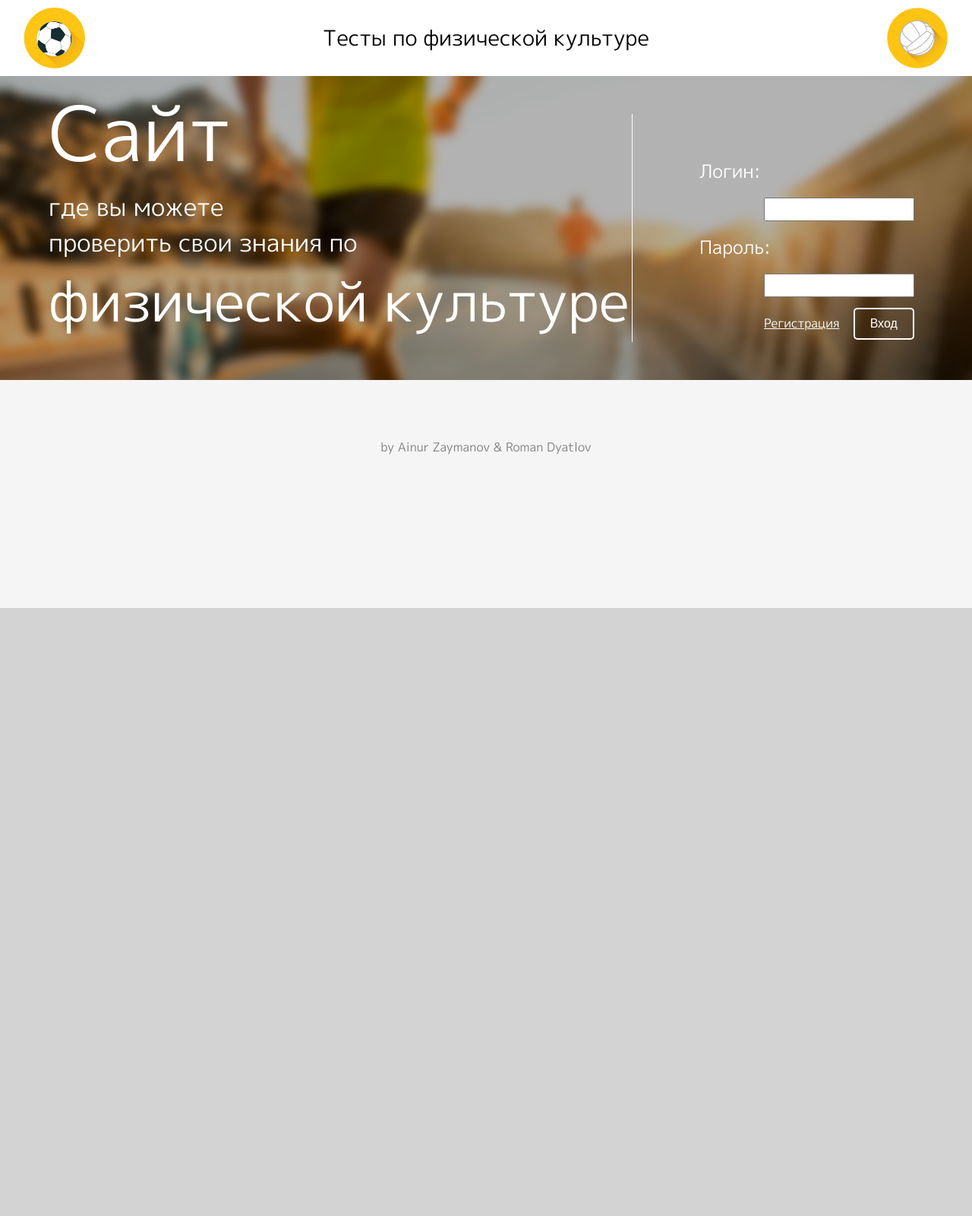
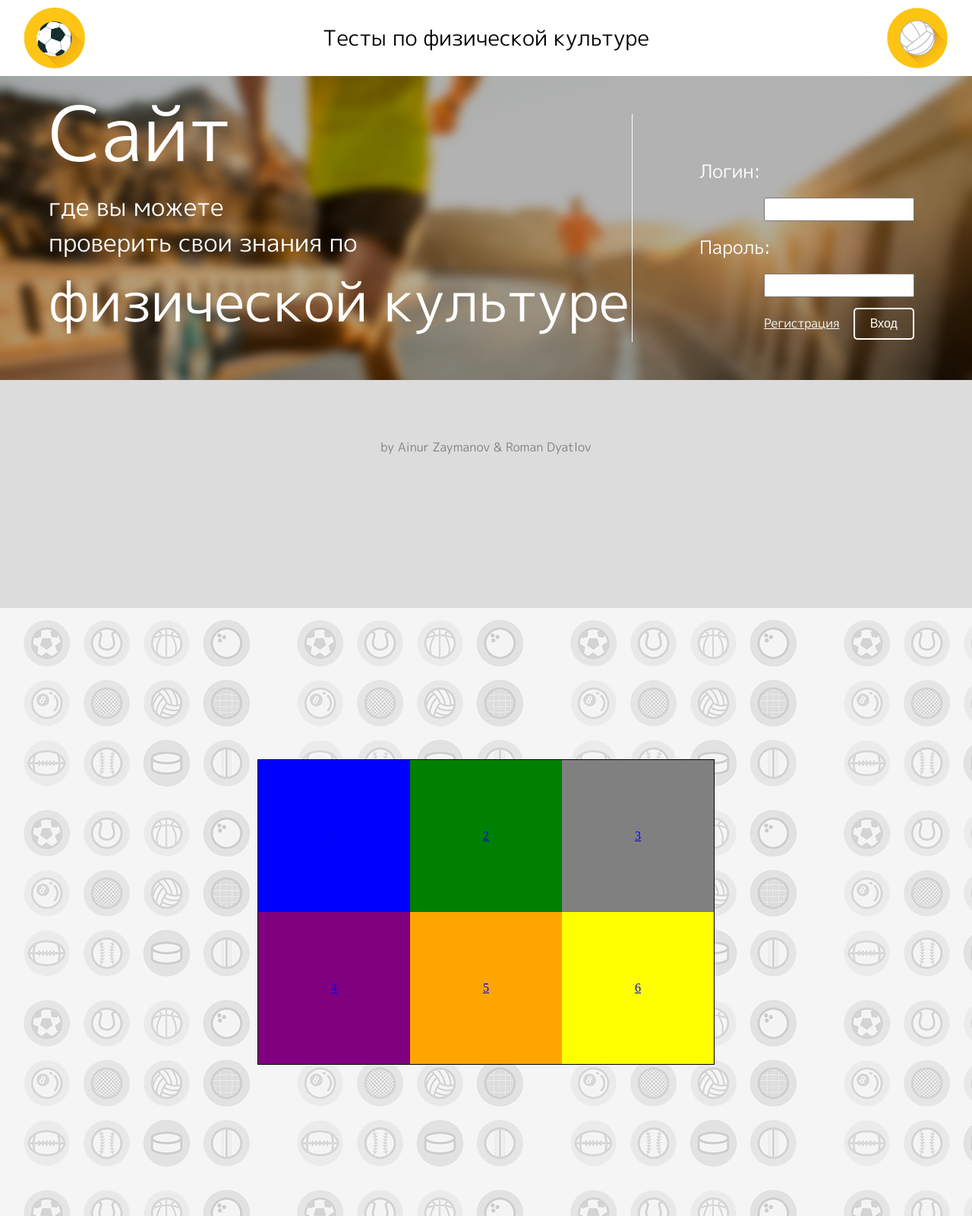
Before and after one commit to Bitardd/sport_test, a PHP site: page / in a window 1280 px wide. Shown: the whole page at 76% size. Run offline with PHP 8.4, Linux system fonts and the light colour scheme.

Commit message:
1.3 version

```diff
--- a/css/style.css
+++ b/css/style.css
@@ -12,6 +12,7 @@ html,body {
 #section1{
 	width: 100vw;
 	height: 100vh;
+	background-color: #dcdcdc;
 }
 /*шапка*/
 header {
@@ -171,5 +172,47 @@ header {
 #section2 {
 	width: 100vw;
 	height: 100vh;
-	background-color: #D3D3D3;
+	background-image: url(../img/section2_bg.png);
+	position: relative;
 }
+
+	.content{
+		width: 600px;
+		height: 400px;
+		border: 1px solid black;
+		margin: auto;
+		position: absolute;
+		top: 0; left: 0; bottom: 0; right: 0;
+	}
+		.test_block{
+			text-align: center;
+			line-height: 200px;
+			width: 200px;
+			height: 200px;
+			float: left;
+			background-color: red;
+		}
+			.test_block a{
+				display: block;
+			}
+			.test_block a:hover{
+				background-color: rgba(0,0,0,.4);
+			}
+		.sport1{
+			background-color: blue;
+		}
+		.sport2{
+			background-color: green;
+		}
+		.sport3{
+			background-color: gray;
+		}
+		.sport4{
+			background-color: purple;
+		}
+		.sport5{
+			background-color: orange;
+		}
+		.sport6{
+			background-color: yellow;
+		}
--- a/index.html
+++ b/index.html
@@ -61,6 +61,26 @@
 		</div>
 	</div>
 	<div id="section2">
+		<div class="content">
+			<div class="test_block sport1">
+				<a href="#">1</a>
+			</div>
+			<div class="test_block sport2">
+				<a href="#">2</a>
+			</div>
+			<div class="test_block sport3">
+				<a href="#">3</a>
+			</div>
+			<div class="test_block sport4" >
+				<a href="#">4</a>
+			</div>
+			<div class="test_block sport5">
+				<a href="#">5</a>
+			</div>
+			<div class="test_block sport6">
+				<a href="#">6</a>
+			</div>
+		</div>
 	</div>
 	</div>
 </body>
```
Also changed, not shown: img/section2_bg.png (added), media/Sports-Ball.jpg (added). Lines whose indentation alone changed are shown as unchanged.
